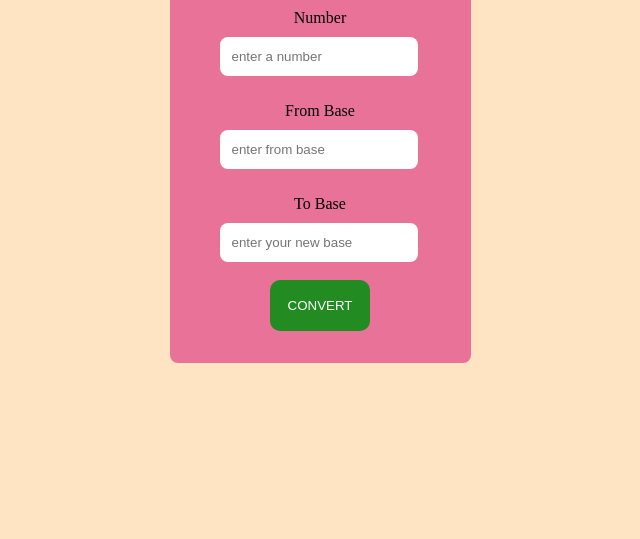
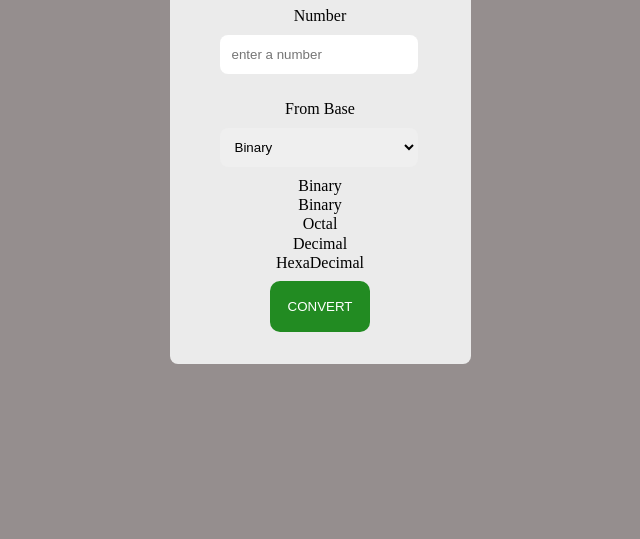
Before and after one commit to ciara-gospel/base-converter, a plain HTML site: page index.html in a window 1280 px wide. Shown: the part 261-800 px from the top of the page, without its empty margins (320-960 px from the left). Drawn offline with Linux system fonts and the light colour scheme.

Commit message:
converting

```diff
--- a/asset/style.css
+++ b/asset/style.css
@@ -5,7 +5,7 @@
 }
 
 body {
-  background-color: bisque;
+  background-color: #958e8e;
   min-height: 100vh;
   display: flex;
   justify-content: center;
@@ -13,7 +13,7 @@ body {
 }
 
 .main {
-  background-color: #e97298;
+  background-color: #ebebeb;
   padding: 2rem;
   border-radius: 8px;
 }
@@ -58,3 +58,15 @@ body {
   padding: 1rem;
   border-color: transparent;
 }
+
+select {
+  border-radius: 8px;
+  padding: 10px;
+  width: 90%;
+  display: flex;
+  align-items: center;
+  justify-content: center;
+  outline: none;
+  margin: 10px;
+  border-color: transparent;
+}
--- a/index.html
+++ b/index.html
@@ -18,11 +18,19 @@
             </div>
             <div class="base">
                 <p>From Base</p>
-                <input type="number" id="set" class="input" placeholder="enter from base" >
+                <select name="Converter" id="converter">
+                    <option value="base 2">Binary</option>
+                    <option value="base 8">Octal</option>
+                    <option value="base 10">Decimal</option>
+                    <option value="base 16">HexaDecimal</option>
             </div>
             <div class="base">
                 <p>To Base</p>
-                <input type="number" id="put" class="input" placeholder="enter your new base" >
+                <select name="num" id="num"><option value="base 2">Binary</option>
+                    <option value="base 2">Binary</option>
+                    <option value="base 8">Octal</option>
+                    <option value="base 10">Decimal</option>
+                    <option value="base 16">HexaDecimal</option>
             </div>
         </div>
        <div class="but"><button>CONVERT</button></div>
```
